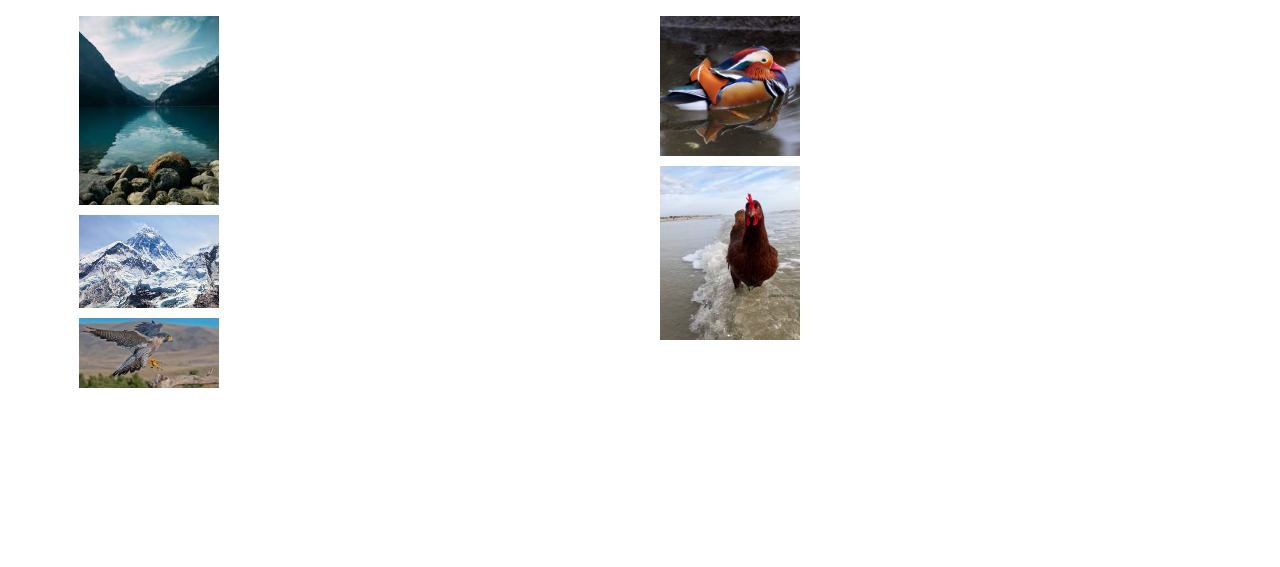
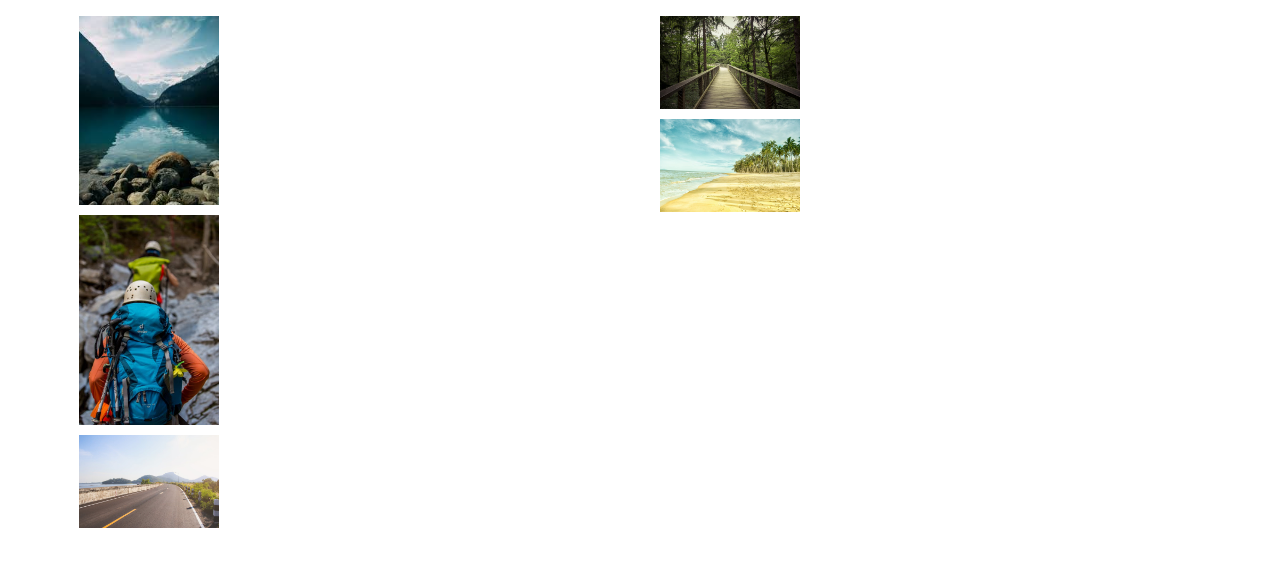
Before and after one commit to ajrice1018/Bootstrap-Portfolio, a plain HTML site: page portfolio.html in a window 1280 px wide. Shown: the part 135-702 px from the top of the page. Drawn offline with nearby package versions, Linux system fonts and the light colour scheme.

Commit message:
Updated Files

```diff
--- a/portfolio.html
+++ b/portfolio.html
@@ -39,12 +39,12 @@
         <div class="row">
             <div class="col-md-6">
                 <img src="assets/images/lake.jpeg" alt="Lake" class="img-responsive" height="150" width="150">
-                <img src="assets/images/mountain.jpeg" alt="Mountain" class="img-responsive" height="150" width="150">
-                <img src="assets/images/falcon.jpeg" alt="falcon" class="img-responsive" height="150" width="150">
+                <img src="assets/images/backpacking.jpeg" alt="backpacking" class="img-responsive" height="150" width="150">
+                <img src="assets/images/highway.jpeg" alt="highway" class="img-responsive" height="150" width="150">
             </div>
             <div class="col-md-6">
-                <img src="assets/images/duck.jpg" alt="Duck" class="img-responsive" height="150" width="150">
-                <img src="assets/images/chicken.jpg" alt="Chicken" class="img-responsive" height="150" width="150">
+                <img src="assets/images/boardwalk.jpeg" alt="boardwalk" class="img-responsive" height="150" width="150">
+                <img src="assets/images/beach.jpeg" alt="beach" class="img-responsive" height="150" width="150">
             </div>
 
         </div>
```
Also changed, not shown: assets/images/Chicken.jpg (deleted), assets/images/Duck.jpg (deleted), assets/images/Falcon.jpeg (deleted), assets/images/Mountain.jpeg (deleted), assets/images/Profile.jpg (deleted), assets/images/backpacking.jpeg (added), assets/images/beach.jpeg (added), assets/images/boardwalk.jpeg (added), assets/images/highway.jpeg (added), 1 other file.
